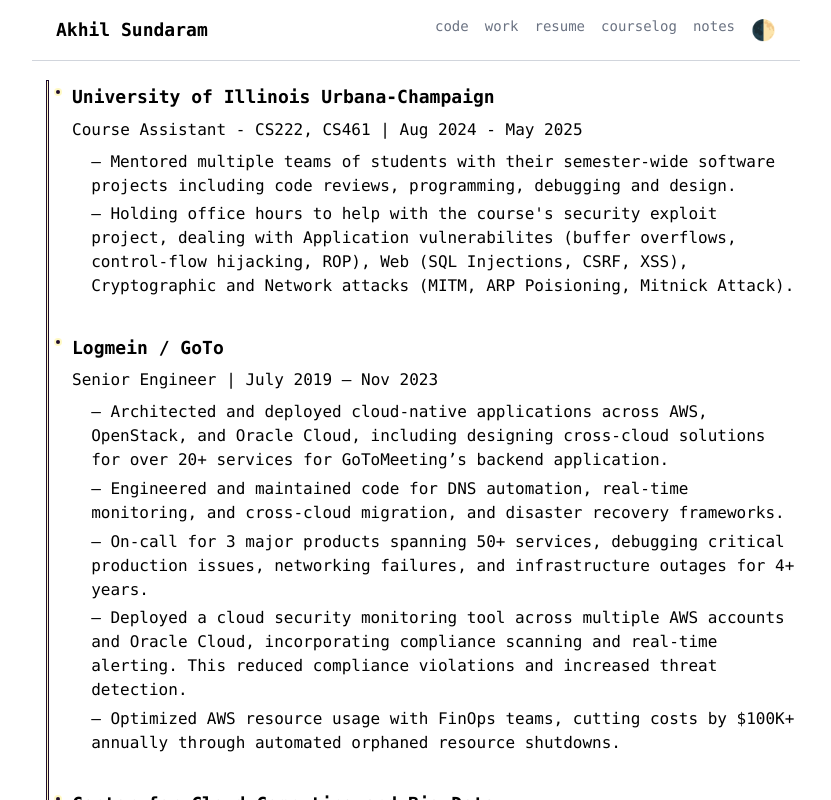
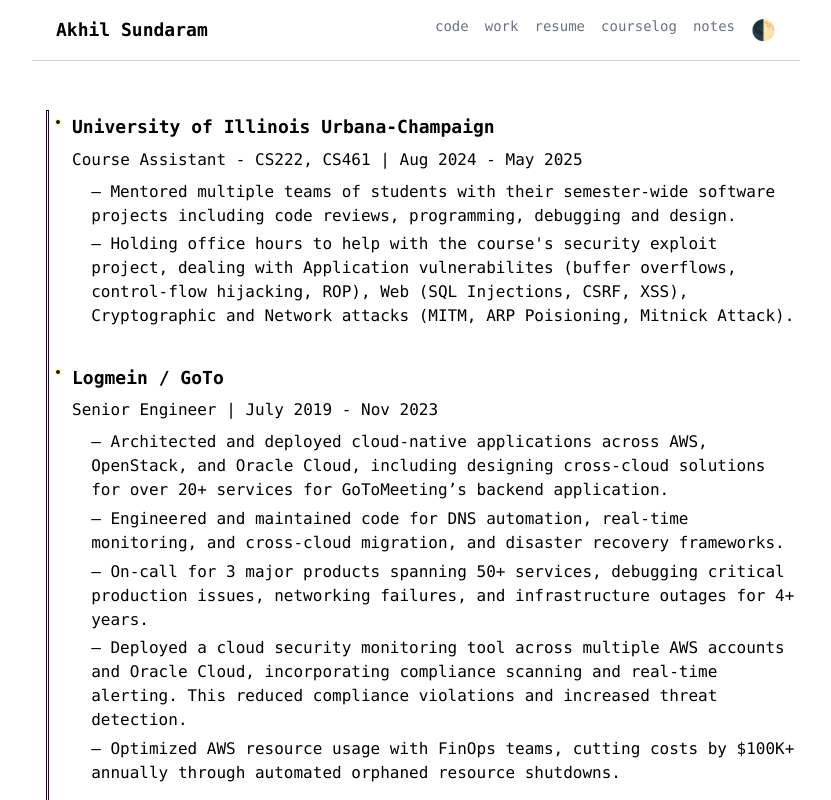
Before and after one commit to akhilsundaram/akhilsundaramdotdev, a SvelteKit app: page /work in a window 1280 px wide. Shown: the top 800 px of the page, without its empty margins (224-1055 px from the left). Built offline with nearby package versions, Linux system fonts and the light colour scheme.

Commit message:
better margins for days

```diff
--- a/src/routes/code/+page.svelte
+++ b/src/routes/code/+page.svelte
@@ -65,7 +65,7 @@
     grid-template-columns: repeat(auto-fill, minmax(280px, 1fr));
     gap: 1rem;
     max-width: 1200px;
-    margin: auto;
+    margin: 30px auto;
     padding: 0 1rem;
 }
 
--- a/src/routes/work/+page.svelte
+++ b/src/routes/work/+page.svelte
@@ -11,7 +11,7 @@
         ]
       },
       {
-        timeline: "July 2019 – Nov 2023",
+        timeline: "July 2019 - Nov 2023",
         company: "Logmein / GoTo",
         position: "Senior Engineer",
         details: [
@@ -63,7 +63,7 @@
 
   <style>
     .timeline-container {
-      margin: auto;
+      margin: 30px auto;
       max-width: 800px;
     }
 
```
